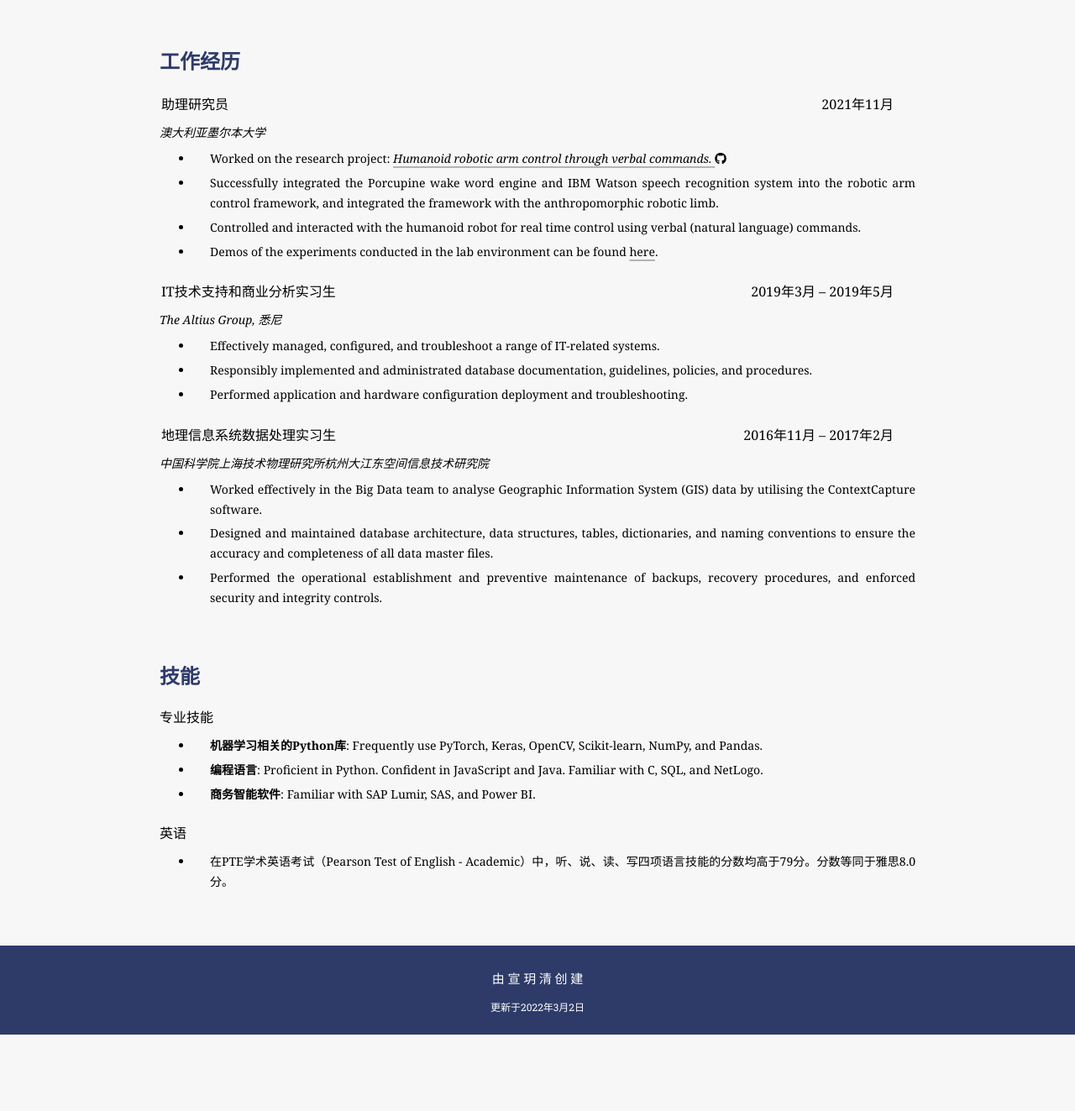
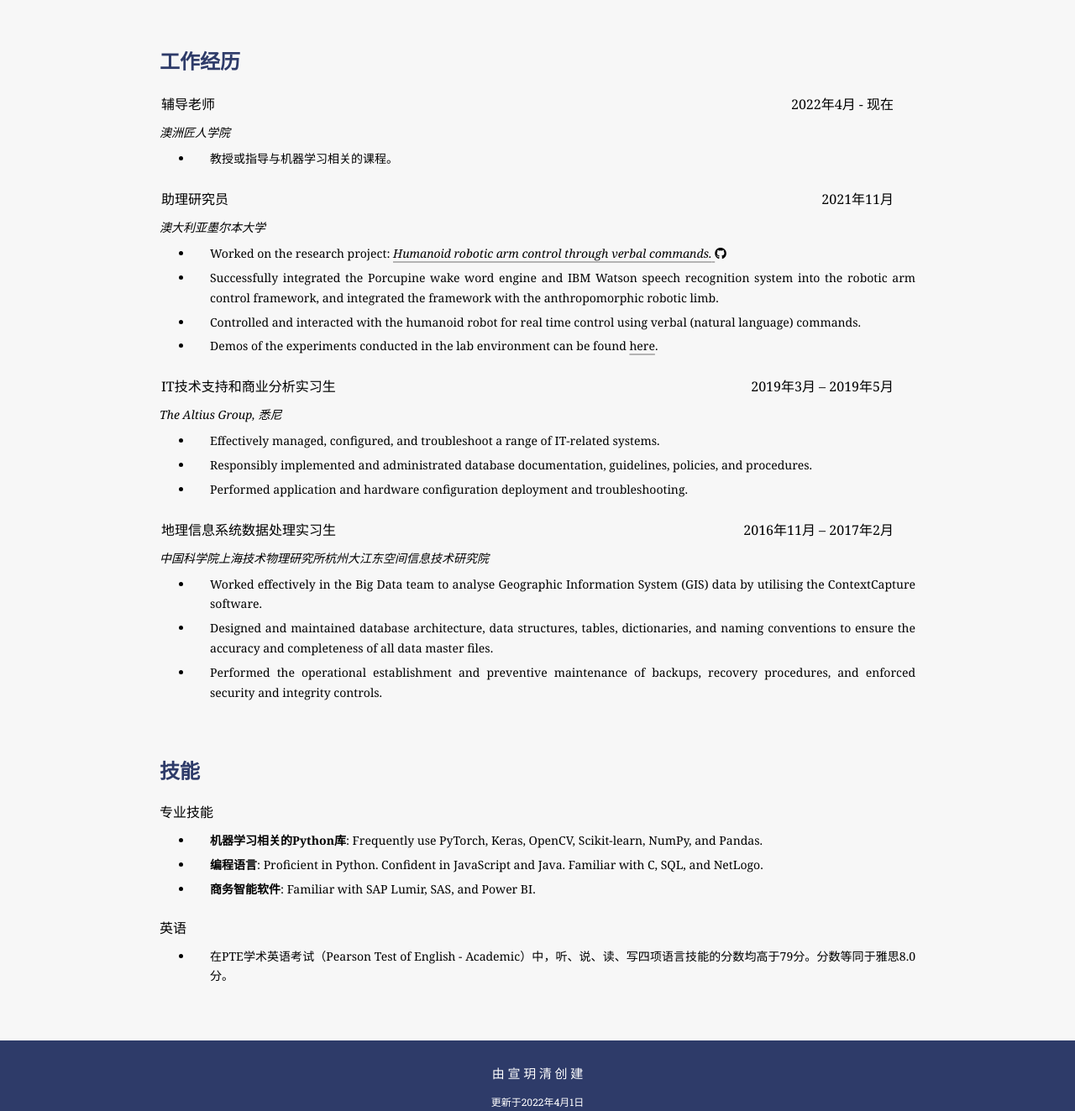
Before and after one commit to xuanxuanxuan-git/xuanxuanxuan-git.github.io, a plain HTML site: page cn.html in a window 1280 px wide. Shown: the part 2138-3461 px from the top of the page at 84% size. Before the commit the page ends 3370 px from the top, so only its background shows below. Drawn offline with Linux system fonts and the light colour scheme.

Commit message:
update work experience

```diff
--- a/cn.html
+++ b/cn.html
@@ -221,6 +221,16 @@
             <h2>工作经历</h2>
             <table>
                 <tr>
+                  <td class="left-cell"><h4>辅导老师</h4></td>
+                  <td class="right-cell"><h4>2022年4月 - 现在</h4></td>
+                </tr>
+            </table>
+            <h5><i>澳洲匠人学院</i></h5>
+            <ul>
+                <li>教授或指导与机器学习相关的课程。</li>
+            </ul>
+            <table>
+                <tr>
                   <td class="left-cell"><h4>助理研究员</h4></td>
                   <td class="right-cell"><h4>2021年11月</h4></td>
                 </tr>
@@ -290,7 +300,7 @@
     <!-- Footer -->
     <div class="footer">
         <p style="color: white; font-size: 15px">由 宣 玥 清 创 建</p>
-        <p style="color: white; font-size: 12px">更新于2022年3月2日</p>
+        <p style="color: white; font-size: 12px">更新于2022年4月1日</p>
     </div>
 
     <!------------------------- JavaScript -------------------->
```
Also changed, not shown: index.html (+13 -1 lines).
